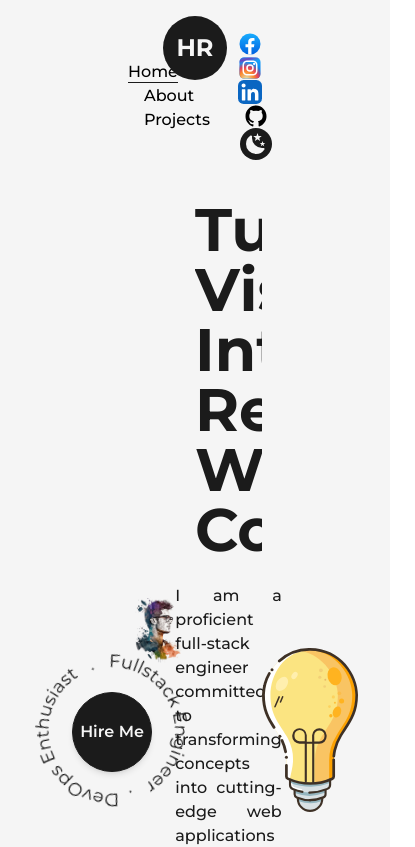
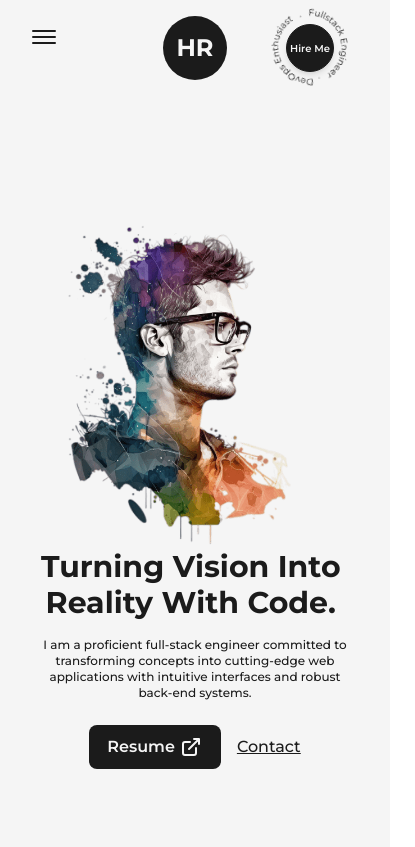
Before and after one commit to HamzaRezgui-dev/nextjs_portefolio, a Next.js app: page / in a window 390 px wide. Shown: the top 847 px of the page, 415 px wide, since content can reach past the window. Built offline with nearby package versions, Linux system fonts and the light colour scheme.

Commit message:
responsive home page

```diff
--- a/src/components/AnimatedText.js
+++ b/src/components/AnimatedText.js
@@ -31,7 +31,7 @@ const singleWord = {
 const AnimatedText = ({text, className = ""}) => {
     return (
         <div
-            className="w-full mx-auto py-2 flex items-center justify-center text-center overflow-hidden ">
+            className="w-full mx-auto py-2 flex items-center justify-center text-center overflow-hidden sm:py-0">
             <motion.h1 variants={quote}
                        initial="initial"
                        animate="animate"
--- a/src/components/Footer.js
+++ b/src/components/Footer.js
@@ -5,10 +5,10 @@ import Link from "next/link";
 const Footer = () => {
     return (
         <footer
-            className="w-full border-t-2 border-solid border-dark font-medium text-lg dark:text-light dark:border-light">
-            <Layout className="py-8 flex items-center justify-between">
+            className="w-full border-t-2 border-solid border-dark font-medium text-lg dark:text-light dark:border-light sm:text-base">
+            <Layout className="py-8 flex items-center justify-between lg:flex-col lg:py-6">
                 <span>{new Date().getFullYear()} &copy; All Rights Reserved.</span>
-                <div className="flex items-center">
+                <div className="flex items-center lg:py-2">
                     Built with <span className='text-primary dark:text-primaryDark text-2xl px-1'>&#9825;</span>by&nbsp;
                     <Link
                         href="/">Hamza</Link>
--- a/src/components/HireMe.js
+++ b/src/components/HireMe.js
@@ -4,13 +4,14 @@ import Link from "next/link";
 
 const HireMe = () => {
     return (
-        <div className='fixed left-4 bottom-4 flex items-center justify-center overflow-hidden'>
-            <div className='w-48 h-auto flex items-center justify-center relative'>
+        <div
+            className='absolute left-4 bottom-4 flex items-center justify-center overflow-hidden md:right-8 md:left-auto md:top-0 md:bottom-auto'>
+            <div className='w-48 h-auto flex items-center justify-center relative md:w-24'>
                 <CircularText className="fill-dark animate-spin-slow dark:fill-light"/>
                 <Link href="mailto:hamzarezgui.education@gmail.com"
                       className="flex items-center justify-center absolute left-1/2 top-1/2 -translate-x-1/2 -translate-y-1/2
                        bg-dark text-light shadow-md border border-solid border-dark w-20 h-20 rounded-full font-semibold
-                        hover:bg-light hover:text-dark dark:bg-light dark:text-dark hover:dark:bg-dark hover:dark:text-light hover:dark:border-light">
+                        hover:bg-light hover:text-dark dark:bg-light dark:text-dark hover:dark:bg-dark hover:dark:text-light hover:dark:border-light md:w-12 md:h-12 md:text-[10px]">
                     Hire Me
                 </Link>
             </div>
--- a/src/components/Icons.js
+++ b/src/components/Icons.js
@@ -3,107 +3,28 @@ import * as React from "react"
 export const FacebookIcon = ({classname, ...rest}) => (
     <svg
         xmlns="http://www.w3.org/2000/svg"
-        width="2em"
-        height="2em"
-        fill="none"
-        viewBox="0 0 32 32"
+        width='2em'
+        height='2em'
+        viewBox="0 0 48 48"
         className={`w-full h-auto ${classname}`}
         {...rest}
     >
-        <circle cx={16} cy={16} r={14} fill="url(#a)"/>
         <path
-            fill="#fff"
-            d="m21.214 20.282.622-3.952h-3.89v-2.563c0-1.081.542-2.136 2.284-2.136H22V8.267S20.395 8 18.86 8c-3.205 0-5.298 1.893-5.298 5.318v3.012H10v3.952h3.562v9.552a14.468 14.468 0 0 0 4.383 0v-9.552h3.269Z"
-        />
-        <defs>
-            <linearGradient
-                id="a"
-                x1={16}
-                x2={16}
-                y1={2}
-                y2={29.917}
-                gradientUnits="userSpaceOnUse"
-            >
-                <stop stopColor="#18ACFE"/>
-                <stop offset={1} stopColor="#0163E0"/>
-            </linearGradient>
-        </defs>
-    </svg>
-)
-
-export const InstagramIcon = ({classname, ...rest}) => (
-    <svg
-        xmlns="http://www.w3.org/2000/svg"
-        width="2em"
-        height="2em"
-        fill="none"
-        viewBox="0 0 32 32"
-        className={`w-full h-auto ${classname}`}
-        {...rest}
-    >
-        <rect width={28} height={28} x={2} y={2} fill="url(#a)" rx={6}/>
-        <rect width={28} height={28} x={2} y={2} fill="url(#b)" rx={6}/>
-        <rect width={28} height={28} x={2} y={2} fill="url(#c)" rx={6}/>
-        <path fill="#fff" d="M23 10.5a1.5 1.5 0 1 1-3 0 1.5 1.5 0 0 1 3 0Z"/>
-        <path
-            fill="#fff"
-            fillRule="evenodd"
-            d="M16 21a5 5 0 1 0 0-10 5 5 0 0 0 0 10Zm0-2a3 3 0 1 0 0-6 3 3 0 0 0 0 6Z"
-            clipRule="evenodd"
+            fill="#3F51B5"
+            d="M42 37a5 5 0 0 1-5 5H11a5 5 0 0 1-5-5V11a5 5 0 0 1 5-5h26a5 5 0 0 1 5 5v26z"
         />
         <path
-            fill="#fff"
-            fillRule="evenodd"
-            d="M6 15.6c0-3.36 0-5.04.654-6.324a6 6 0 0 1 2.622-2.622C10.56 6 12.24 6 15.6 6h.8c3.36 0 5.04 0 6.324.654a6 6 0 0 1 2.622 2.622C26 10.56 26 12.24 26 15.6v.8c0 3.36 0 5.04-.654 6.324a6 6 0 0 1-2.622 2.622C21.44 26 19.76 26 16.4 26h-.8c-3.36 0-5.04 0-6.324-.654a6 6 0 0 1-2.622-2.622C6 21.44 6 19.76 6 16.4v-.8ZM15.6 8h.8c1.713 0 2.878.002 3.778.075.877.072 1.325.202 1.638.361a4 4 0 0 1 1.748 1.748c.16.313.29.761.36 1.638.074.9.076 2.065.076 3.778v.8c0 1.713-.002 2.878-.075 3.778-.072.877-.202 1.325-.361 1.638a4 4 0 0 1-1.748 1.748c-.313.16-.761.29-1.638.36-.9.074-2.065.076-3.778.076h-.8c-1.713 0-2.878-.002-3.778-.075-.877-.072-1.325-.202-1.638-.361a4 4 0 0 1-1.748-1.748c-.16-.313-.29-.761-.36-1.638C8.001 19.278 8 18.113 8 16.4v-.8c0-1.713.002-2.878.075-3.778.072-.877.202-1.325.361-1.638a4 4 0 0 1 1.748-1.748c.313-.16.761-.29 1.638-.36.9-.074 2.065-.076 3.778-.076Z"
-            clipRule="evenodd"
+            fill="#FFF"
+            d="M34.368 25H31v13h-5V25h-3v-4h3v-2.41c.002-3.508 1.459-5.59 5.592-5.59H35v4h-2.287C31.104 17 31 17.6 31 18.723V21h4l-.632 4z"
         />
-        <defs>
-            <radialGradient
-                id="a"
-                cx={0}
-                cy={0}
-                r={1}
-                gradientTransform="rotate(-55.376 27.916 .066) scale(25.5196)"
-                gradientUnits="userSpaceOnUse"
-            >
-                <stop stopColor="#B13589"/>
-                <stop offset={0.793} stopColor="#C62F94"/>
-                <stop offset={1} stopColor="#8A3AC8"/>
-            </radialGradient>
-            <radialGradient
-                id="b"
-                cx={0}
-                cy={0}
-                r={1}
-                gradientTransform="rotate(-65.136 29.766 6.89) scale(22.5942)"
-                gradientUnits="userSpaceOnUse"
-            >
-                <stop stopColor="#E0E8B7"/>
-                <stop offset={0.445} stopColor="#FB8A2E"/>
-                <stop offset={0.715} stopColor="#E2425C"/>
-                <stop offset={1} stopColor="#E2425C" stopOpacity={0}/>
-            </radialGradient>
-            <radialGradient
-                id="c"
-                cx={0}
-                cy={0}
-                r={1}
-                gradientTransform="matrix(38.50003 -5.5 1.1764 8.23476 .5 3)"
-                gradientUnits="userSpaceOnUse"
-            >
-                <stop offset={0.157} stopColor="#406ADC"/>
-                <stop offset={0.468} stopColor="#6A45BE"/>
-                <stop offset={1} stopColor="#6A45BE" stopOpacity={0}/>
-            </radialGradient>
-        </defs>
     </svg>
 )
 
 export const GithubIcon = ({className, ...rest}) => (
     <svg
         xmlns="http://www.w3.org/2000/svg"
-        width="2.2em"
-        height="2.2em"
+        width="2em"
+        height="2em"
         viewBox="0 0 512 512"
         {...rest}
         className={`w-full h-auto ${className}`}
@@ -119,8 +40,8 @@ export const GithubIcon = ({className, ...rest}) => (
 export const LinkedInIcon = ({className, ...rest}) => (
     <svg
         xmlns="http://www.w3.org/2000/svg"
-        width="2.2em"
-        height="2.2em"
+        width="2em"
+        height="2em"
         viewBox="0 0 256 256"
         {...rest}
         className={`w-full h-auto ${className}`}
--- a/src/components/Layout.js
+++ b/src/components/Layout.js
@@ -2,7 +2,8 @@ import React from 'react';
 
 const Layout = ({children, className = ""}) => {
     return (
-        <div className={`w-full h-full inline-block z-0 bg-light p-32 dark:bg-dark ${className}`}>
+        <div
+            className={`w-full h-full inline-block z-0 bg-light p-32 dark:bg-dark xl:p-24 lg:p-16 md:p-12 sm:p-8 ${className}`}>
             {children}
         </div>
     );
--- a/src/components/NavBar.js
+++ b/src/components/NavBar.js
@@ -1,7 +1,7 @@
-import React from 'react';
+import React, {useState} from 'react';
 import Link from "next/link";
 import {useRouter} from "next/router";
-import {FacebookIcon, GithubIcon, InstagramIcon, LinkedInIcon, MoonIcon, SunIcon} from "@/components/Icons";
+import {FacebookIcon, GithubIcon, LinkedInIcon, MoonIcon, SunIcon} from "@/components/Icons";
 import {motion} from "framer-motion";
 import useThemeSwitcher from "@/components/hooks/useThemeSwitcher";
 import Logo from "@/components/Logo";
@@ -21,10 +21,51 @@ const CustomLink = ({href, title, className = ""}) => {
         </Link>
     );
 }
+
+const CustomMobileLink = ({href, title, className = "", toggle}) => {
+    const router = useRouter();
+
+    const handleClick = () => {
+        toggle()
+        router.push(href)
+    }
+
+    return (
+        <button href={href} className={`${className} relative group text-light dark:text-dark my-2`}
+                onClick={handleClick}>
+            {title}
+
+            <span className={`h-[1px] inline-block bg-light absolute left-0
+                -bottom-0.5 group-hover:w-full transition-[width] ease duration-500 dark:bg-dark
+                ${router.asPath === href ? "w-full" : "w-0"}`
+            }>
+                &nbsp;
+            </span>
+        </button>
+    );
+}
+
 const NavBar = () => {
         const [mode, setMode] = useThemeSwitcher()
+        const [isOpen, setIsOpen] = useState(false)
+
+        const handleClick = () => {
+            setIsOpen((!isOpen))
+        }
+
         return (
-        <header className='w-full px-32 py-8 font-medium flex items-center justify-between dark:text-light'>
+            <header
+                className='w-full px-32 py-8 font-medium flex items-center justify-between dark:text-light relative z-10 lg:px-16 md:px-12 sm:px-8'>
+                <button className="flex-col justify-center items-center hidden lg:flex" onClick={handleClick}>
+                <span
+                    className={`bg-dark dark:bg-light block h-0.5 w-6 transition-all duration-300 ease-out rounded-sm -translate-y-0.5 ${isOpen ? 'rotate-45 translate-y-1' : '-translate-y-0.5'}`}></span>
+                    <span
+                        className={`bg-dark dark:bg-light block h-0.5 w-6 transition-all duration-300 ease-out  rounded-sm my-0.5 ${isOpen ? 'opacity-0' : 'opacity-100'}`}></span>
+                    <span
+                        className={`bg-dark dark:bg-light block h-0.5 w-6 transition-all duration-300 ease-out  rounded-sm -translate-y-0.5 ${isOpen ? '-rotate-45 -translate-y-1' : 'translate-y-0.5'}`}></span>
+
+                </button>
+                <div className="w-full flex justify-between items-center lg:hidden">
                     <nav>
                         <CustomLink href="/" title="Home" className='mr-4'/>
                         <CustomLink href="/about" title="About" className='mx-4'/>
@@ -36,12 +77,6 @@ const NavBar = () => {
                                   whileHover={{y: -2}}
                                   whileTap={{scale: 0.9}}>
                             <FacebookIcon/>
-                </motion.a>
-                <motion.a href="https://www.instagram.com/hmoz.rz/" target={"_blank"}
-                          className="w-6 mx-3"
-                          whileHover={{y: -2}}
-                          whileTap={{scale: 0.9}}>
-                    <InstagramIcon/>
                         </motion.a>
                         <motion.a href="https://www.linkedin.com/in/hamza-rezgui/" target={"_blank"}
                                   className="w-6 mx-3"
@@ -66,12 +101,56 @@ const NavBar = () => {
                             }
                         </button>
                     </nav>
+                </div>
+                {isOpen ? <motion.div
+                        initial={{scale: 0, opacity: 0, x: "-50%", y: "-50%"}}
+                        animate={{scale: 1, opacity: 1, transition: {duration: 0.5}}}
+                        className="min-w-[70vw] flex flex-col justify-between items-center fixed top-1/2 left-1/2 -translate-x-1/2 -translate-y-1/2 z-30 bg-dark/90 dark:bg-light/75 rounded-lg backdrop-blur-md py-32">
+                        <nav className="flex items-center flex-col justify-center">
+                            <CustomMobileLink href="/" title="Home" toggle={handleClick}/>
+                            <CustomMobileLink href="/about" title="About" toggle={handleClick}/>
+                            <CustomMobileLink href="/projects" title="Projects" toggle={handleClick}/>
+                        </nav>
+                        <nav className="flex items-center justify-center flex-wrap mt-2">
+                            <motion.a href="https://www.facebook.com/hamzarezguix/" target={"_blank"}
+                                      className="w-6 mx-3 sm:mx-1"
+                                      whileHover={{y: -2}}
+                                      whileTap={{scale: 0.9}}>
+                                <FacebookIcon/>
+                            </motion.a>
+                            <motion.a href="https://www.linkedin.com/in/hamza-rezgui/" target={"_blank"}
+                                      className="w-6 mx-3 sm:mx-1"
+                                      whileHover={{y: -2}}
+                                      whileTap={{scale: 0.9}}>
+                                <LinkedInIcon/>
+                            </motion.a>
+                            <motion.a href="https://github.com/HamzaRezgui-dev" target={"_blank"}
+                                      className="w-6 ml-3  bg-light rounded-full dark:bg-dark sm:mx-1"
+                                      whileHover={{y: -2}}
+                                      whileTap={{scale: 0.9}}>
+                                <GithubIcon/>
+                            </motion.a>
 
+                            <button onClick={() => setMode(mode === "light" ? "dark" : "light")}
+                                    className={`ml-3 flex items-center justify-center rounded-full p-1 ${mode === "light" ? "bg-dark text-light" : "bg-light text-dark"}`}
+                            >
+                                {
+                                    mode === "dark" ?
+                                        <SunIcon className={"fill-dark"}/>
+                                        : <MoonIcon className={"fill-dark"}/>
+                                }
+                            </button>
+                        </nav>
+                    </motion.div> :
+                    null
+                }
                 <div className="absolute left-[50%] top-2 translate-x-[-50%]">
                     <Logo/>
                 </div>
             </header>
-    );
-};
+        )
+            ;
+    }
+;
 
 export default NavBar;
--- a/src/pages/index.js
+++ b/src/pages/index.js
@@ -13,34 +13,36 @@ export default function Home() {
     return (
         <>
             <Head>
-                <title>Create Next App</title>
-                <meta name="description" content="Generated by create next app"/>
+                <title>Hamza | Portefolio</title>
+                <meta name="description" content="This is my personal portefolio"/>
             </Head>
             <TransitionEffect/>
             <main className="flex items-center text-dark w-full min-h-screen dark:text-light">
-                <Layout className="pt-0">
-                    <div className="flex items-center justify-between w-full">
-                        <div className="w-1/2">
-                            <Image src={profilePic} alt="hmoz" className="w-full h-auto" priority
+                <Layout className="pt-0 md:pt-16 sm:pt-8 ">
+                    <div className="flex items-center justify-between w-full lg:flex-col">
+                        <div className="w-1/2 md:w-full">
+                            <Image src={profilePic} alt="hmoz"
+                                   className="w-full h-auto lg:hidden md:inline-block md:w-full" priority
                                    sizes="(max-width:768px) 100vw, (max-width: 1200px) 50vw, 50vw"/>
                         </div>
-                        <div className="w-1/2 flex flex-col items-center self-center">
+                        <div className="w-1/2 flex flex-col items-center self-center lg:w-full lg:text-center">
                             <AnimatedText text="Turning Vision Into Reality With Code."
-                                          className="!text-6xl !text-left"/>
-                            <p className="my-4 text-base font-medium text-justify">
+                                          className="!text-6xl !text-left xl:!text-5xl lg:!text-center lg:!text-6xl md:!text-5xl sm:!text-3xl"/>
+                            <p className="my-4 text-base font-medium md:text-sm sm:text-xs">
                                 I am a proficient full-stack engineer committed to transforming concepts into
                                 cutting-edge web applications with intuitive interfaces and robust back-end systems.
                             </p>
-                            <div className="flex items-center self-start mt-2">
+                            <div className="flex items-center self-start mt-2 lg:self-center">
                                 <Link href="/HamzaRezgui_CV.pdf" target={"_blank"}
                                       className="flex items-center bg-dark text-light p-2.5 px-6 rounded-lg text-lg font-semibold
                                       hover:bg-light hover:text-dark border-2 border-solid border-transparent hover:border-dark
-                                      dark:bg-light dark:text-dark hover:dark:bg-dark hover:dark:text-light hover:dark:border-light"
+                                      dark:bg-light dark:text-dark hover:dark:bg-dark hover:dark:text-light hover:dark:border-light
+                                       md:p-2 md:px-4 md:text-base"
                                       download={true}>
                                     Resume <LinkArrow className="w-6 ml-1"/>
                                 </Link>
                                 <Link href="mailto:hamzarezgui.education@gmail.com" target={"_blank"}
-                                      className="ml-4 text-lg font-medium capitalize text-dark dark:text-light underline">
+                                      className="ml-4 text-lg font-medium capitalize text-dark dark:text-light underline md:text-base">
                                     Contact
                                 </Link>
                             </div>
@@ -48,7 +50,7 @@ export default function Home() {
                     </div>
                 </Layout>
                 <HireMe/>
-                <div className="absolute right-8 bottom-8 inline-block w-24">
+                <div className="absolute right-8 bottom-8 inline-block w-24 md:hidden">
                     <Image src={lightBulb} alt="hmoz" className="w-full h-auto"/>
                 </div>
             </main>
--- a/tailwind.config.js
+++ b/tailwind.config.js
@@ -25,6 +25,14 @@ module.exports = {
                 circularDark: 'repeating-radial-gradient(rgba(255,255,255,0.5) 2px, #1b1b1b 8px, #1b1b1b 100px);'
             }
         },
+        screens: {
+            "2xl": {max: "1535px"},
+            xl: {max: "1279px"},
+            lg: {max: "1023px"},
+            md: {max: "767px"},
+            sm: {max: "639px"},
+            xs: {max: "479px"}
+        }
     },
     plugins: [],
 }
```
Lines whose indentation alone changed are shown as unchanged.
